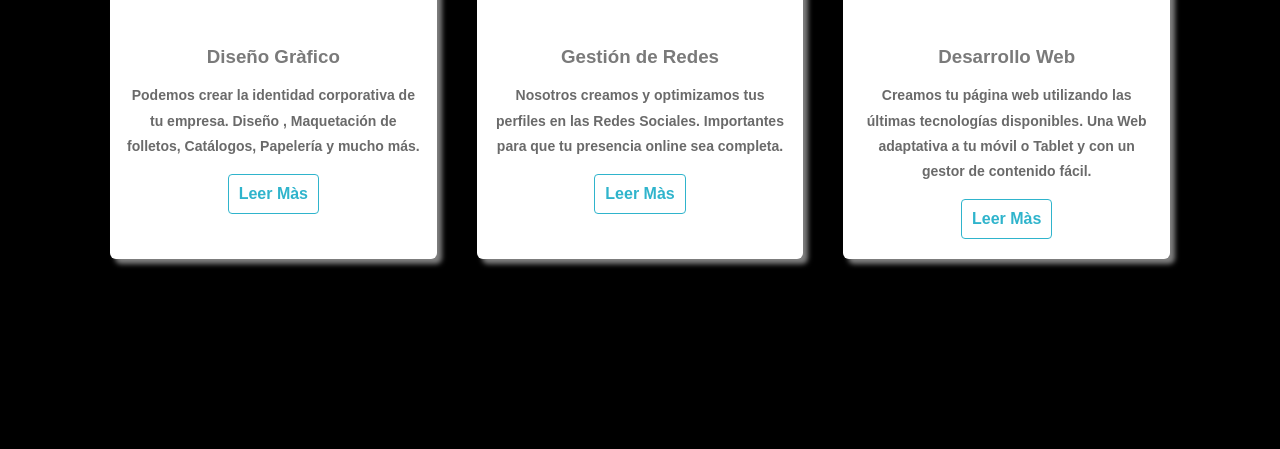
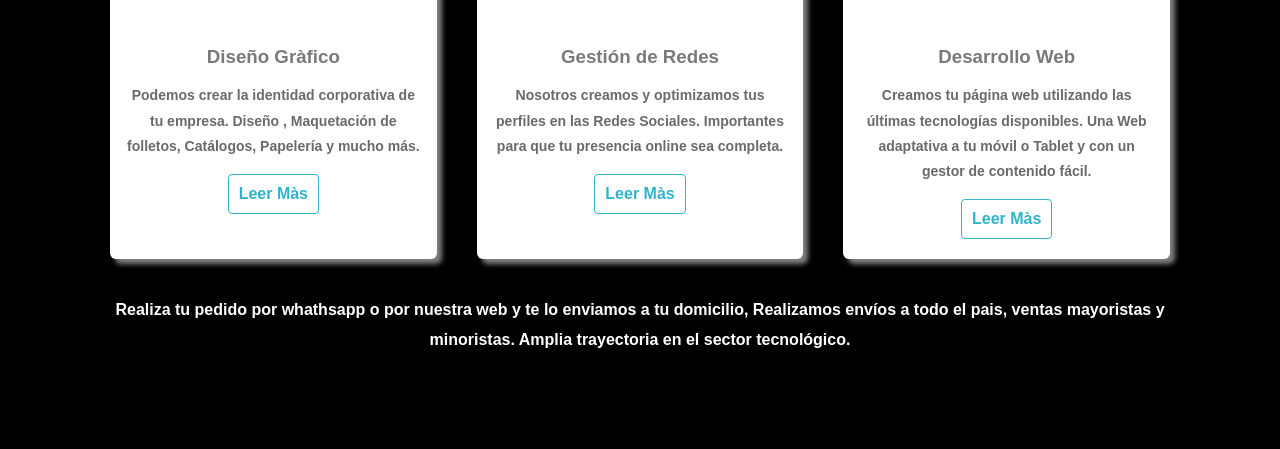
Before and after one commit to marcoszaro30/proyecto-zaro, a plain HTML site: page index.html in a window 1280 px wide. Shown: the part 632-1081 px from the top of the page. Drawn offline with Linux system fonts and the light colour scheme.

Commit message:
detalles2

```diff
--- a/estilos/estilo.css
+++ b/estilos/estilo.css
@@ -110,6 +110,7 @@ main p{
     padding-right: 20px;
     text-align: center;
     line-height: 30px;
+    color: white;
 }
 p{
     font-weight: 600;
--- a/index.html
+++ b/index.html
@@ -57,9 +57,9 @@
 </div>
 </div>
     <main>
-        <p>Lorem ipsum dolor sit amet consectetur adipisicing elit. Nam, dicta?
-             Nostrum libero illo eveniet culpa quidem voluptates veritatis et!
-             Tempore numquam officia, minima non fugiat ab aliquid odit nam sunt.</p>
+        <p>Realiza tu pedido por whathsapp o por nuestra web y te lo enviamos a tu domicilio,
+           Realizamos envíos a todo el pais, ventas mayoristas y minoristas.
+           Amplia trayectoria en el sector tecnológico.</p>
     </main>
     <div class="redes">
         <img src="./imagenes/logoface.png" alt="facebook.com" title="facebook.com">
```
